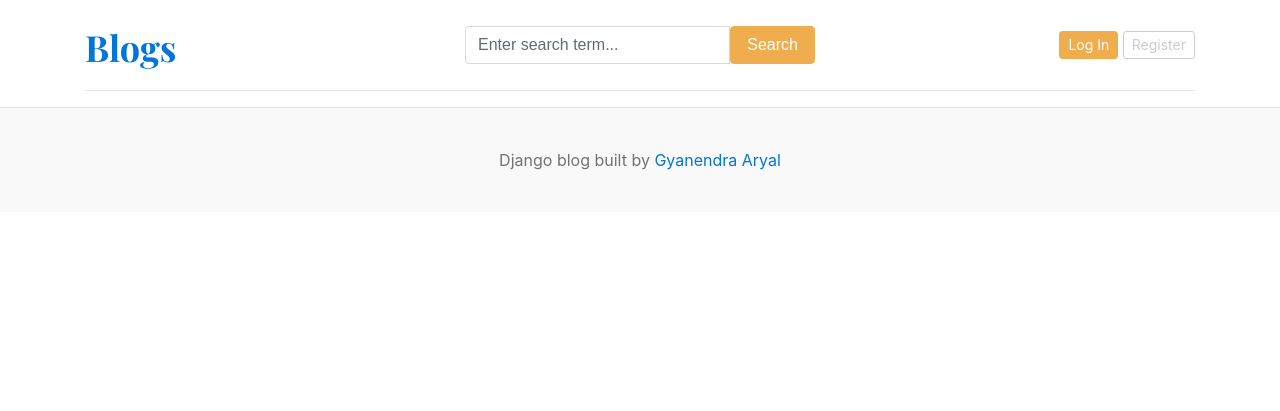
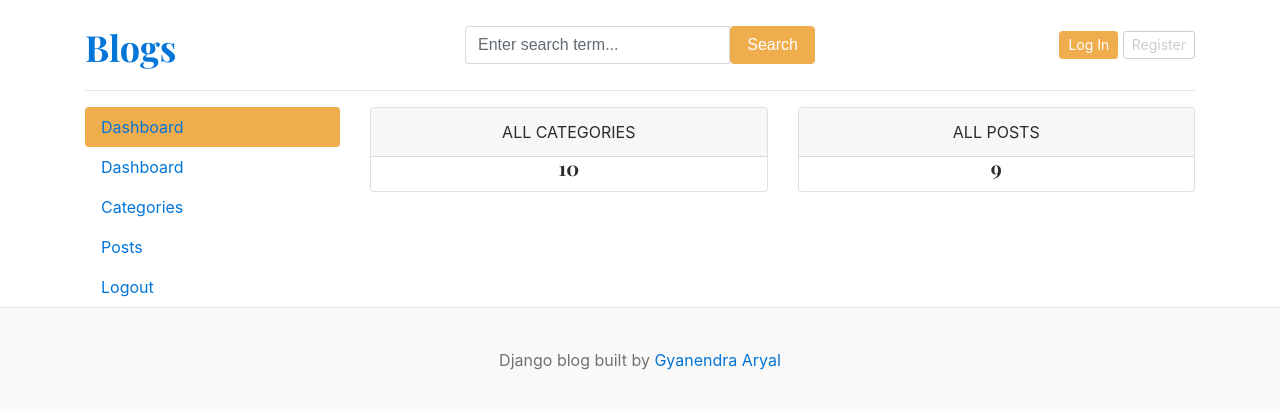
Before and after one commit to GyanendraAryal/blogging-system, a Django app: template templates/dashboard/dashboard.html in a window 1280 px wide. Shown: the top 411 px of the page. Run offline with Django 5.2, Linux system fonts and the light colour scheme; the template is opened without the code that fills it, so the values that code supplies are empty.

Commit message:
static dashboard design

```diff
--- a/templates/dashboard/dashboard.html
+++ b/templates/dashboard/dashboard.html
@@ -1,3 +1,36 @@
 {% extends "base.html" %}
-{% block content %}
+ {% block content %}
+<div class="row">
+  {% comment %} Left sidebar {% endcomment %}
+  <div class="col-md-3">
+    <div class="nav nav-pills bg-light flex-column" aria-orientation="vertical">
+      <a href="" class="nav-link text-dark bg-warning">Dashboard</a>
+      <a href="" class="nav-link text-dark">Dashboard</a>
+      <a href="" class="nav-link text-dark">Categories</a>
+      <a href="" class="nav-link text-dark">Posts</a>
+      <a href="" class="nav-link text-dark">Logout</a>
+    </div>
+  </div>
+  {% comment %} Right sidebar {% endcomment %}
+  <div class="col-md-9">
+    <div class="row">
+        <div class="col">
+            <div class="card border-default mb-3">
+                <div class="card-header text-center text-uppercase font-wight-bold">All Categories</div>
+                <div class="card-body text-dark">
+                    <h5 class="card-title text-center">10</h5>
+                </div>
+            </div>
+        </div>
+        <div class="col">
+            <div class="card border-default mb-3">
+                <div class="card-header text-center text-uppercase font-wight-bold">All Posts</div>
+                <div class="card-body text-dark">
+                    <h5 class="card-title text-center">9</h5>
+                </div>
+            </div>
+        </div>
+    </div>
+  </div>
+</div>
 {% endblock content %}
```
